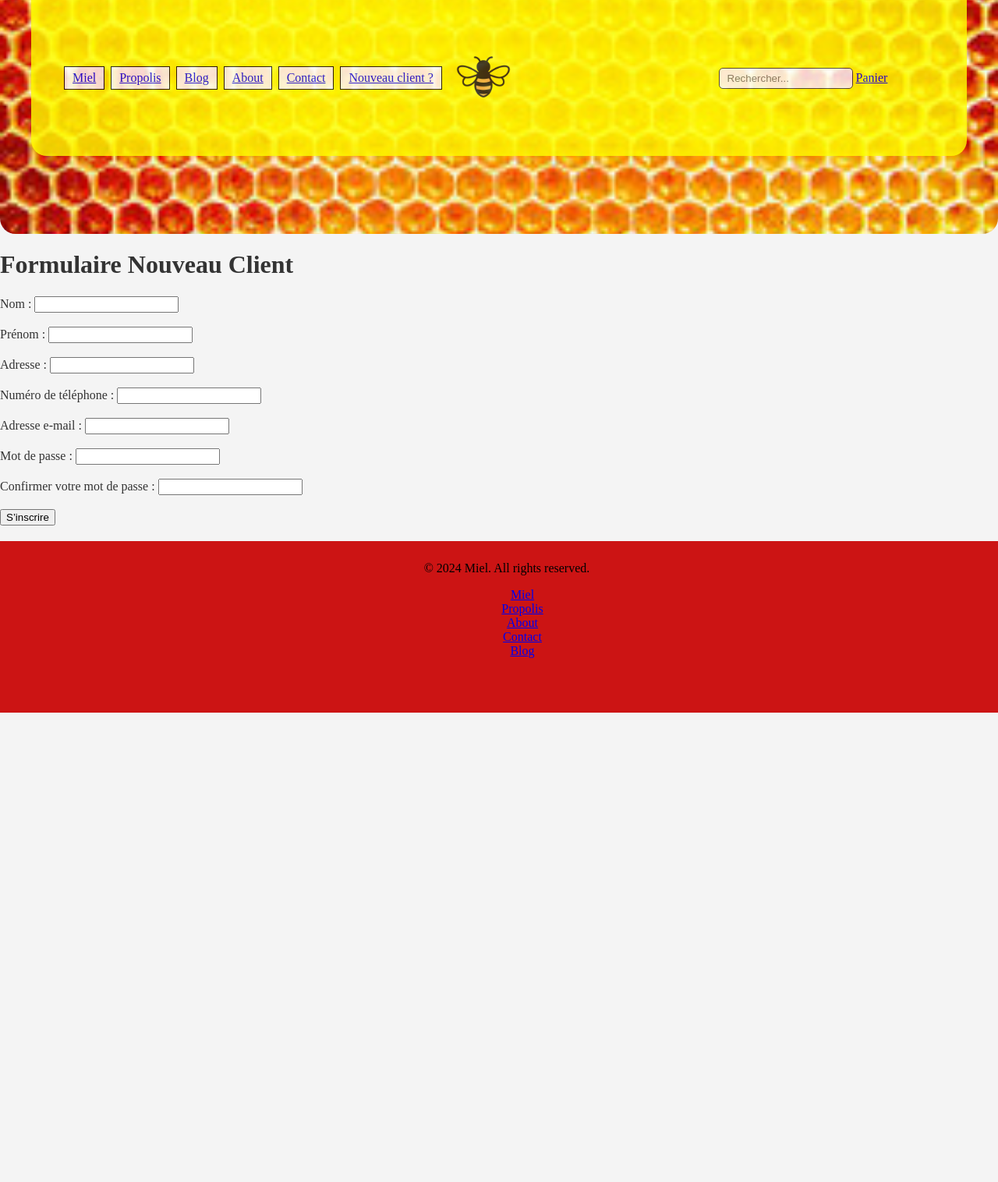
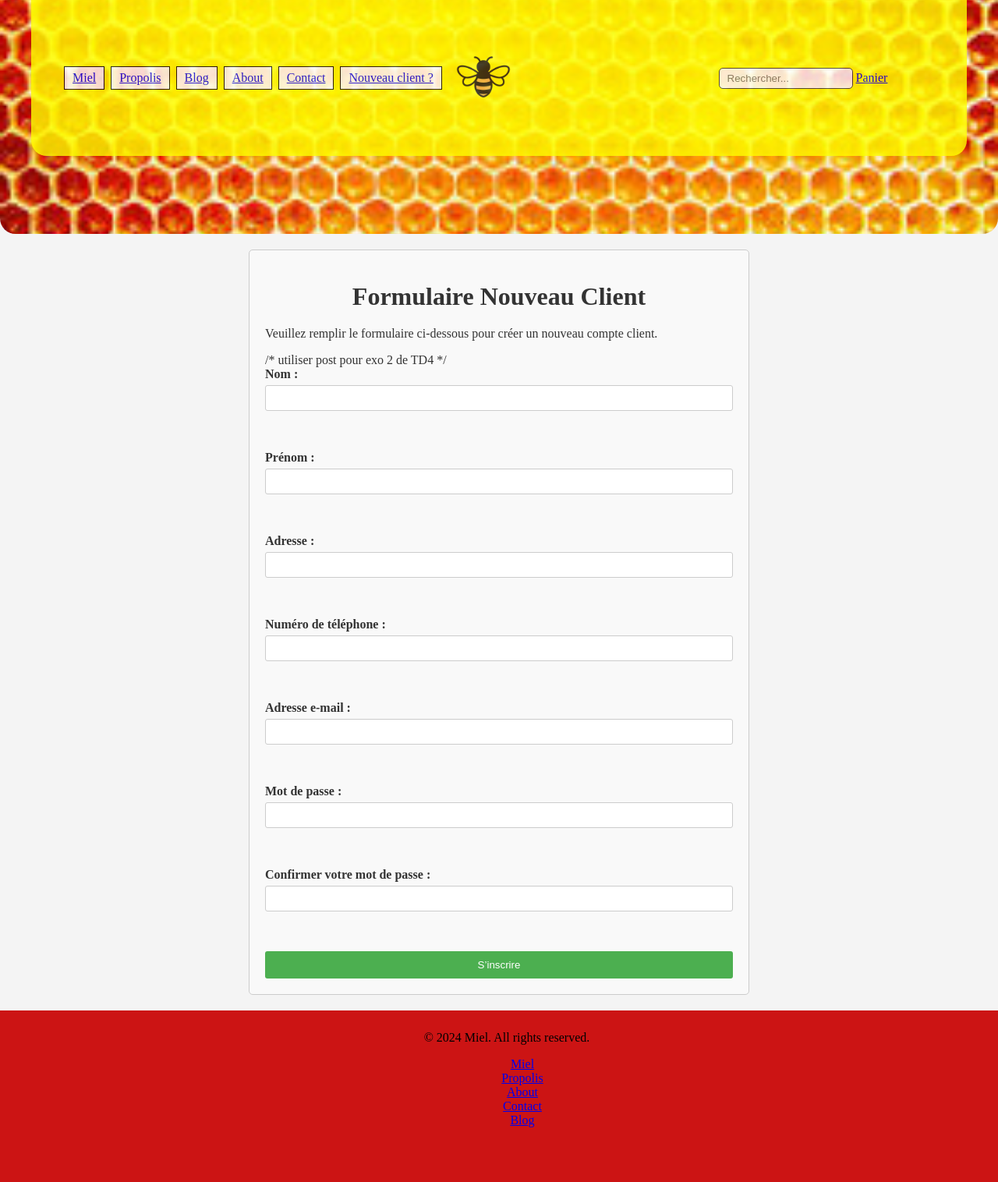
Before and after one commit to serdarvarl/web_dev_e_commerce, a PHP site: page /nouveau.php in a window 1280 px wide. Shown: the whole page at 78% size. Before the commit the page ends 914 px from the top, so only its background shows below. Run offline with PHP 8.4, Linux system fonts and the light colour scheme; data that the repository does not hold is empty.

Commit message:
update php
login  etc

```diff
--- a/article.php
+++ b/article.php
@@ -42,7 +42,6 @@ $conn->close();
       <div id="top_menu">
         <ul>
           <li><a href="index.php">Miel</a></li>
-          <li><a href="propolis.html">Propolis</a></li>
           <li><a href="blog.html">Blog</a></li>
           <li><a href="about.html">About</a></li>
           <li><a href="contact.html">Contact</a></li>
--- a/nouveau.php
+++ b/nouveau.php
@@ -10,13 +10,7 @@ if ($conn->connect_error) {
     die("connection errorr: " . $conn->connect_error);
 }
 
-// URL de id
-$id = isset($_GET['id']) ? (int)$_GET['id'] : 0;
 
-// de base de données
-$sql = "SELECT * FROM Articles WHERE id_art = $id LIMIT 1";
-$result = $conn->query($sql);
-$product = ($result && $result->num_rows > 0) ? $result->fetch_assoc() : null;
 
 $conn->close();
 ?>
@@ -24,8 +18,12 @@ $conn->close();
 <html lang="fr">
 <head>
   <meta charset="UTF-8">
-  <title><?php echo $product ? htmlspecialchars($product['nom']) : 'Produit introuvable'; ?></title>
+  <title>Nouveau client</title>
   <link rel="stylesheet" href="styles.css">
+  <style>
+
+
+  </style>
 </head>
 <body>
 
@@ -56,11 +54,17 @@ $conn->close();
 
 <!--enregister client page -->
 
-<h1 id="client_page">Formulaire Nouveau Client</h1>
 
 
 
-<form action="enregistrement.php" method="get">
+
+<div class="client_page">
+<h1>Formulaire Nouveau Client</h1>
+  <p>Veuillez remplir le formulaire ci-dessous pour créer un nouveau compte client.</p>
+
+  <!-- Formulaire d'inscription -->
+
+<form action="enregistrement.php" method="post"> /* utiliser post pour exo 2 de TD4 */
     <label>Nom :</label>
     <input type="text" name="n" required><br><br>
 
@@ -87,6 +91,7 @@ $conn->close();
 
 
 
+</div>
 
 
 
--- a/styles.css
+++ b/styles.css
@@ -230,3 +230,42 @@ header .logo {
 
 
 /* -- Nouveau client page --- */
+
+
+ .client_page {
+      max-width: 600px;
+      margin: 20px auto;
+      padding: 20px;
+      border: 1px solid #ccc;
+      border-radius: 5px;
+      background-color: #f9f9f9;
+    }
+    .client_page h1 {
+      text-align: center;
+      margin-bottom: 20px;
+    }
+    .client_page form {
+      display: flex;
+      flex-direction: column;
+    }
+    .client_page label {
+      margin-bottom: 5px;
+      font-weight: bold;
+    }
+    .client_page input {
+      margin-bottom: 15px;
+      padding: 8px;
+      border: 1px solid #ccc;
+      border-radius: 3px;
+    }
+    .client_page button {
+      padding: 10px;
+      background-color: #4CAF50;
+      color: white;
+      border: none;
+      border-radius: 3px;
+      cursor: pointer;
+    }
+    .client_page button:hover {
+      background-color: #45a049;
+    }
```
Also changed, not shown: enregistrement.php (added, +35 -0 lines), index.php (+60 -40 lines).
